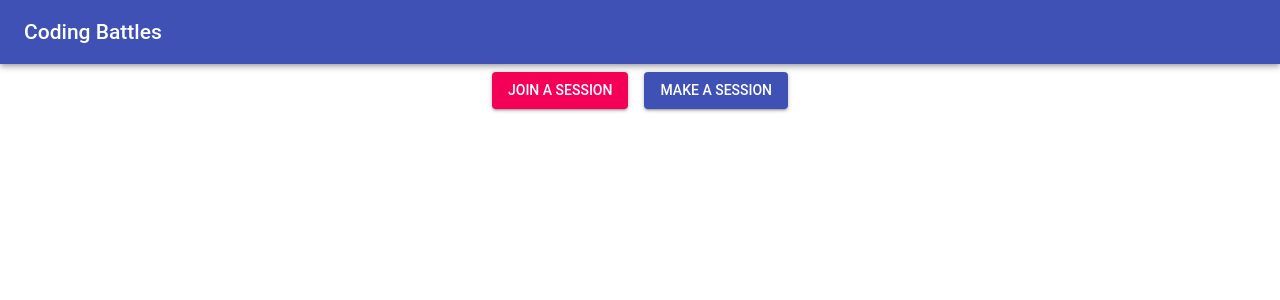
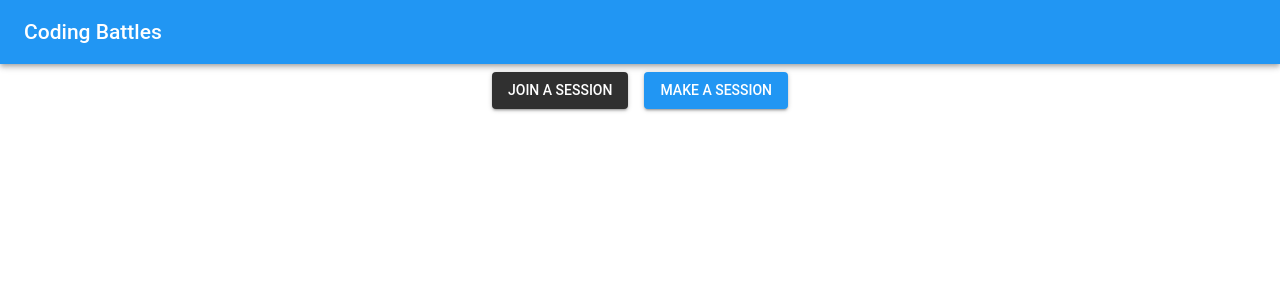
Before and after one commit to tommyli3318/CodeBattles, a React (Create React App) app in the folder frontend/: page / in a window 1280 px wide. Shown: the top 300 px of the page. Built offline with nearby package versions, Linux system fonts and the light colour scheme.

Commit message:
added custom theme

```diff
--- a/frontend/src/components/CodingPage.js
+++ b/frontend/src/components/CodingPage.js
@@ -3,7 +3,7 @@ import StopWatch from './StopWatch'
 import axios from 'axios';
 
 //MUI
-import {MuiThemeProvider} from '@material-ui/core/styles'
+import {MuiThemeProvider, createMuiTheme} from '@material-ui/core/styles'
 import AppBar from '@material-ui/core/AppBar';
 import Toolbar from '@material-ui/core/Toolbar';
 import Typography from '@material-ui/core/Typography';
@@ -16,6 +16,9 @@ import TextField from '@material-ui/core/TextField';
 import {UnControlled as CodeMirror} from 'react-codemirror2'
 import 'codemirror/lib/codemirror.css';
 import 'codemirror/theme/material.css';
+
+import blue from '@material-ui/core/colors/blue.js';
+import grey from '@material-ui/core/colors/grey.js';
 
 require('codemirror/mode/python/python');
 require('codemirror/mode/javascript/javascript');
@@ -63,7 +66,7 @@ export class CodingPage extends Component {
     const {mode} = this.state;
     const { classes } = this.props;
     return (
-        <MuiThemeProvider>
+        <MuiThemeProvider theme = {theme}>
             <React.Fragment>
                 <AppBar position="static">
                       <Toolbar>
@@ -117,6 +120,13 @@ export class CodingPage extends Component {
   }
 }
 
+const theme = createMuiTheme({
+  palette: {
+    primary: blue,
+    secondary: grey
+  },
+});
+
 const styles = (theme) => ({
     editor: {
         border: 1,
--- a/frontend/src/components/MakeSession.js
+++ b/frontend/src/components/MakeSession.js
@@ -9,6 +9,9 @@ import TextField from '@material-ui/core/TextField';
 import Button from '@material-ui/core/Button';
 import PropTypes from 'prop-types';
 import { withStyles } from '@material-ui/core/styles';
+
+import blue from '@material-ui/core/colors/blue.js';
+import grey from '@material-ui/core/colors/grey.js';
 
 export class MakeSession extends Component {
 
@@ -25,7 +28,7 @@ export class MakeSession extends Component {
   render() {
     const { classes } = this.props;
     return (
-        <MuiThemeProvider>
+        <MuiThemeProvider theme = {theme}>
             <React.Fragment>
                 <AppBar position="static">
                     <Toolbar>
@@ -64,6 +67,13 @@ export class MakeSession extends Component {
   }
 }
 
+const theme = createMuiTheme({
+    palette: {
+      primary: blue,
+      secondary: grey
+    },
+});
+
 const styles = theme => ({
     container: {
       display: 'flex',
--- a/frontend/src/components/Welcome.js
+++ b/frontend/src/components/Welcome.js
@@ -1,13 +1,16 @@
 import React, { Component } from 'react'
 
 //MUI
-import {MuiThemeProvider} from '@material-ui/core/styles'
+import {MuiThemeProvider, createMuiTheme} from '@material-ui/core/styles'
 import AppBar from '@material-ui/core/AppBar';
 import Toolbar from '@material-ui/core/Toolbar';
 import Typography from '@material-ui/core/Typography';
 import Button from '@material-ui/core/Button';
 import PropTypes from 'prop-types';
 import { withStyles } from '@material-ui/core/styles';
+
+import blue from '@material-ui/core/colors/blue.js';
+import grey from '@material-ui/core/colors/grey.js';
 
 export class Welcome extends Component {
 
@@ -19,7 +22,7 @@ export class Welcome extends Component {
   render() {
     const { classes } = this.props;
     return (
-      <MuiThemeProvider>
+      <MuiThemeProvider theme = {theme}>
           <React.Fragment>
             <AppBar position="static">
                 <Toolbar>
@@ -48,6 +51,13 @@ export class Welcome extends Component {
   }
 }
 
+const theme = createMuiTheme({
+    palette: {
+      primary: blue,
+      secondary: grey
+    },
+  });
+
 const styles = theme => ({
     button: {
       margin: theme.spacing.unit,
```
